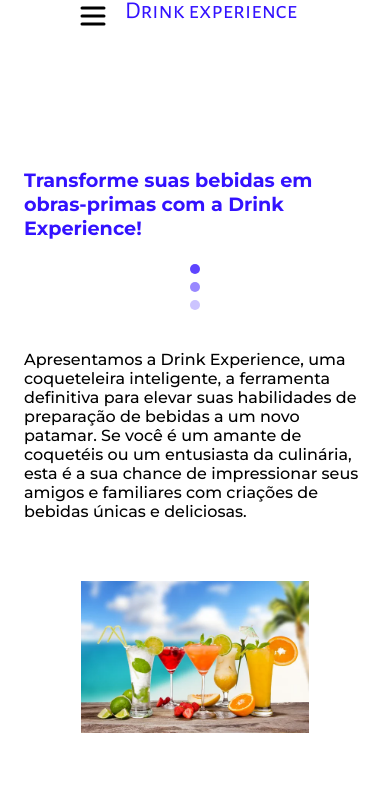
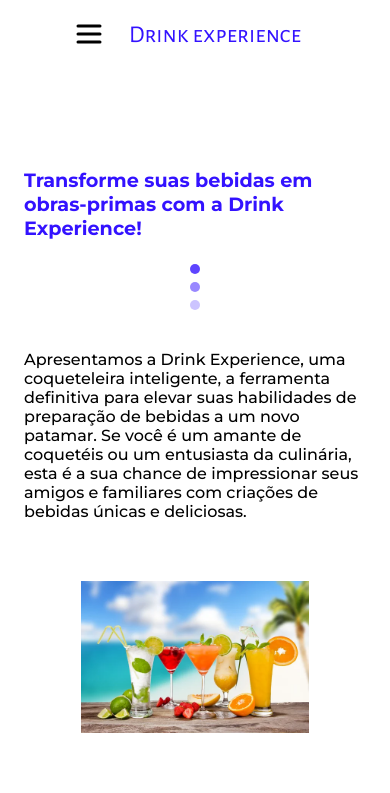
Before and after one commit to kehkelly/tcc-2, a React (Vite) app: page / in a window 390 px wide. Shown: the top 793 px of the page. Built offline with nearby package versions, Linux system fonts and the light colour scheme.

Commit message:
ajuste no heador mobile

```diff
--- a/src/styles/Header.styles.js
+++ b/src/styles/Header.styles.js
@@ -3,6 +3,7 @@
     height: 4.375rem;
     display: flex;
     justify-content: center;
+    align-items: center;
     flex-direction: row;
 
     &::before {
@@ -21,9 +22,14 @@
         font-family: "Alegreya Sans SC", sans-serif;
         font-weight: 400;
         color: ${props => props.theme.titleColor};
-        margin-top: -2.45rem;
         margin-inline: 1rem;
-        padding-left: 2rem;
+    }
+
+    .botao {
+        display: flex;
+        justify-content: center;
+        align-items: center;
+        gap: 0.5rem;
     }
 
     button {
@@ -47,7 +53,8 @@
         div {
             display: flex;
             align-items: center;
-
+            padding-top: 1rem;
+            padding-left: 1.85rem;
         }
 
         h1 {
@@ -67,6 +74,10 @@
             padding-left: 2rem;
             padding-bottom: 1.5rem;
             border-bottom: 2px ${props => props.theme.white} solid;
+        }
+
+        .home {
+            color: white;
         }
     }
 
@@ -124,6 +135,11 @@
                 margin: 0;
             }
 
+            div {
+                padding-left: 0;
+                padding-top: 0;
+            }
+
             .link:hover {
                 color: ${props => props.theme.hoverBg};
             }
@@ -131,6 +147,7 @@
             .home {
                 display: flex;
                 align-items: center;
+                color: ${props => props.theme.titleColor};
             }
         }
     }
```
